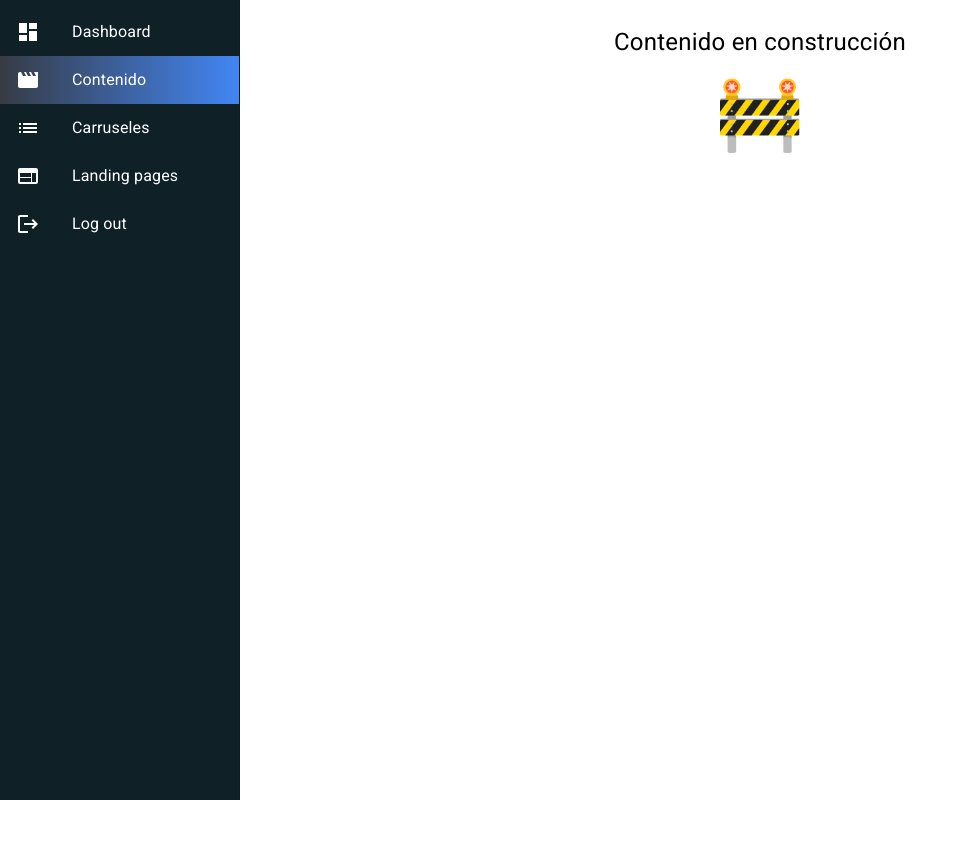
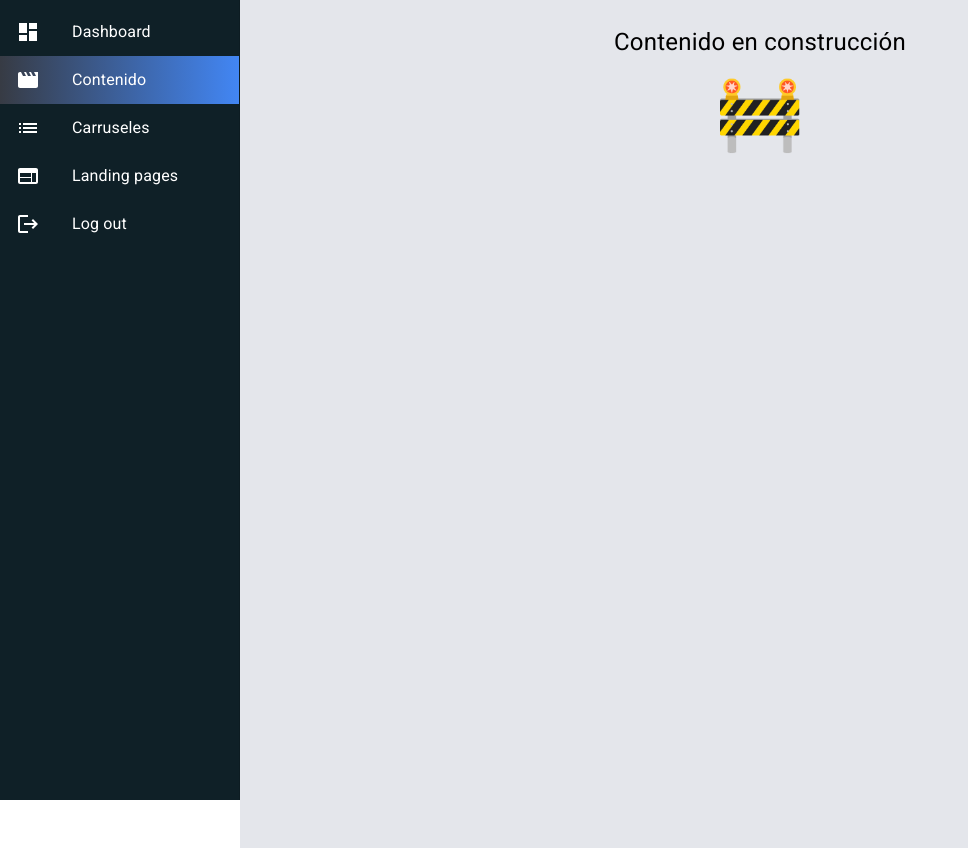
Before and after one commit to JuanQP/uade-ia-tp, a React (Vite) app in the folder client/: page /content in a window 1280 px wide. Shown: the whole page, without its empty margins (0-968 px from the left). Before the commit the page ends 800 px from the top, so only its background shows below. Built offline with nearby package versions, Linux system fonts and the light colour scheme.

Commit message:
Add gray background to Layout

```diff
--- a/client/src/Layouts/Layout.jsx
+++ b/client/src/Layouts/Layout.jsx
@@ -74,7 +74,7 @@ export function Layout({children, ...props}) {
       </Drawer>
       <Box
         component="main"
-        sx={{ flexGrow: 1, bgcolor: 'background.default', p: 3 }}
+        sx={{ flexGrow: 1, bgcolor: '#E4E6EB', minHeight: '100vh', p: 3 }}
       >
         {/* Page content is placed here */}
         {children}
```
